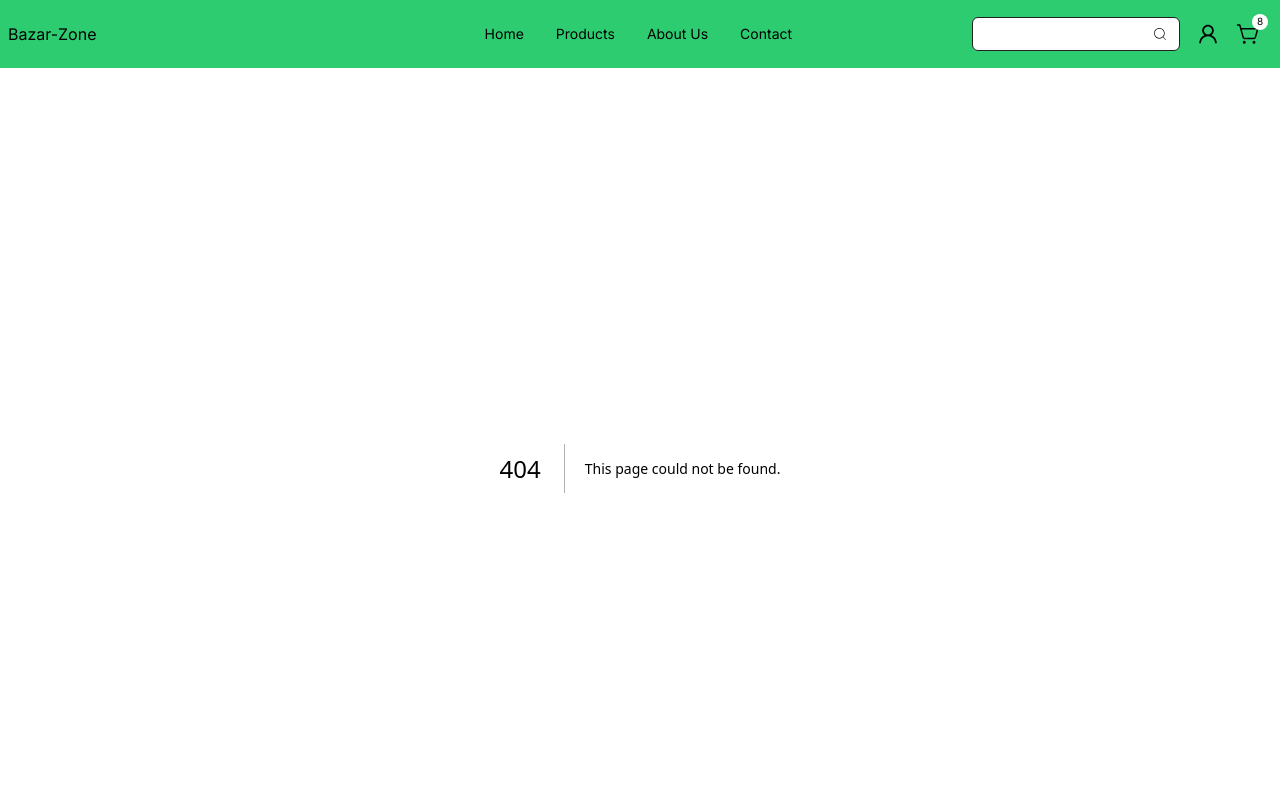
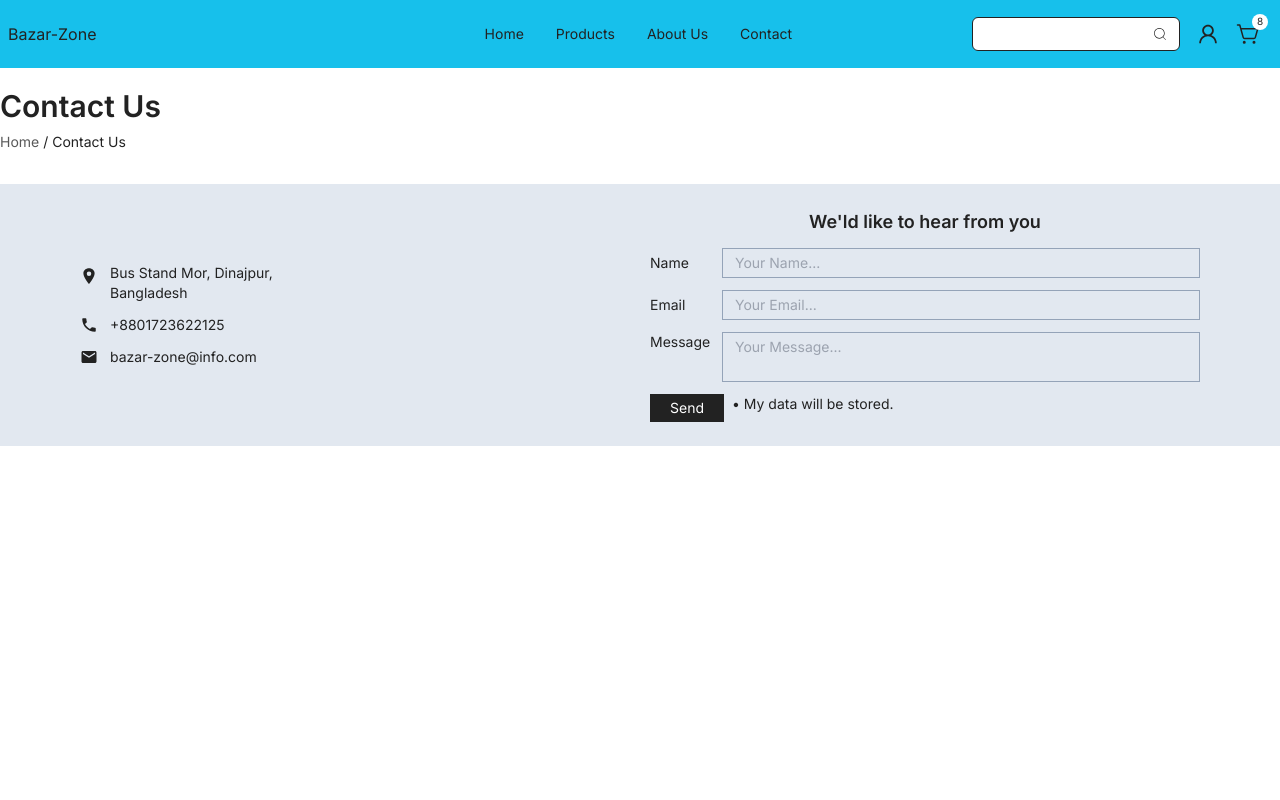
Before and after one commit to avideb24/bazar-zone, a Next.js app: page /contact in a window 1280 px wide. Before the commit this address had no page. Shown: the top 800 px of the page. Built offline with nearby package versions, Linux system fonts and the light colour scheme.

Commit message:
contact page added

```diff
--- /dev/null
+++ b/src/app/contact/page.jsx
@@ -0,0 +1,59 @@
+import { IoLocationSharp } from "react-icons/io5";
+import { IoMdCall } from "react-icons/io";
+import { MdEmail } from "react-icons/md";
+
+
+const ContactPaage = () => {
+    return (
+        <section className="py-5">
+            <h1 className="text-3xl font-semibold mb-2">Contact Us</h1>
+            <p><span className="opacity-75">Home</span> / Contact Us</p>
+
+            <div className="flex flex-col md:flex-row md:items-center gap-5 bg-slate-200 py-6 px-20 mt-8">
+                {/* infos */}
+                <div className="md:w-1/2 space-y-3">
+                    <div className="flex gap-3">
+                        <IoLocationSharp className="text-lg mt-1" />
+                        <address className="not-italic">Bus Stand Mor, Dinajpur, <br /> Bangladesh</address>
+                    </div>
+                    <div className="flex items-center gap-3">
+                        <IoMdCall className="text-lg" />
+                        <a href="tel:+8801723622125" className="hover:underline">+8801723622125</a>
+                    </div>
+                    <div className="flex items-center gap-3">
+                        <MdEmail className="text-lg" />
+                        <p>bazar-zone@info.com</p>
+                    </div>
+                </div>
+
+                {/* contact form */}
+                <div className="md:w-1/2 space-y-3">
+                    <h2 className="text-lg font-semibold text-center">We&apos;ld like to hear from you</h2>
+                    <form className="text-[color:var(--text-primary)] space-y-3">
+                        {/* name */}
+                        <div className="flex items-center gap-2">
+                            <label htmlFor="name" className="w-16">Name</label>
+                            <input type="text" className="flex grow px-3 py-1 bg-transparent border border-slate-400 outline-none" placeholder="Your Name..." id="name" />
+                        </div>
+                        {/* email */}
+                        <div className="flex items-center gap-2">
+                            <label htmlFor="email" className="w-16">Email</label>
+                            <input type="email" className="flex grow px-3 py-1 bg-transparent border border-slate-400 outline-none" placeholder="Your Email..." id="email" />
+                        </div>
+                        {/* email */}
+                        <div className="flex gap-2">
+                            <label htmlFor="message" className="w-16">Message</label>
+                            <textarea name="message" className="flex grow px-3 py-1 bg-transparent border border-slate-400 outline-none resize-none" placeholder="Your Message..." id="message"></textarea>
+                        </div>
+                        <div className="flex gap-2">
+                            <input type="submit" value="Send" className="bg-[color:var(--text-primary)] px-5 py-1 text-white cursor-pointer" />
+                            <p>• My data will be stored.</p>
+                        </div>
+                    </form>
+                </div>
+            </div>
+        </section>
+    );
+};
+
+export default ContactPaage;
--- a/src/app/globals.css
+++ b/src/app/globals.css
@@ -1,3 +1,5 @@
+@import url('https://fonts.googleapis.com/css2?family=Cormorant:ital,wght@0,300..700;1,300..700&display=swap');
+
 @tailwind base;
 @tailwind components;
 @tailwind utilities;
@@ -12,11 +14,21 @@ body{
   background: var(--bg-primary);
   color: var(--text-primary);
   width: 100%;
+  font-family: "Cormorant", serif;
 }
 
 
 
 
+
+/* overlay slate color */
+.content-overlay{
+  position: absolute;
+  width: 100%;
+  height: 100%;
+  background: rgba(0,0,0,0.1);
+}
+
 /* footer links hover */
 .footer-links li:hover{
   text-decoration: underline;
--- a/src/app/layout.jsx
+++ b/src/app/layout.jsx
@@ -14,9 +14,11 @@ export default function RootLayout({ children }) {
   return (
     <html lang="en">
       <body className={inter.className}>
-          <Navbar />
+        <Navbar />
+        <main className="min-h-screen max-w-7xl mx-3 xl:mx-auto bg-[color:var(--bg-primary)] text-[color:var(--text-prmary)] text-sm ">
           {children}
-          <Footer />
+        </main>
+        <Footer />
       </body>
     </html>
   );
--- a/src/app/page.jsx
+++ b/src/app/page.jsx
@@ -2,7 +2,7 @@ import React from 'react';
 
 const Homepage = () => {
     return (
-        <main className='max-w-7xl mx-auto bg-[color:var(--bg-primary)] text-[color:var(--text-prmary)] text-sm min-h-screen'>
+        <main className=''>
             home content
         </main>
     );
--- a/src/components/shared/Footer/Footer.jsx
+++ b/src/components/shared/Footer/Footer.jsx
@@ -36,7 +36,7 @@ const Footer = () => {
                         </li>
                         <li className="md:hidden">•</li>
                         <li>
-                            <Link href={'/'}>Contact</Link>
+                            <Link href={'/contact'}>Contact</Link>
                         </li>
                     </ul>
                 </nav>
--- a/src/components/shared/Navbar.jsx/Navbar.jsx
+++ b/src/components/shared/Navbar.jsx/Navbar.jsx
@@ -25,7 +25,7 @@ const Navbar = () => {
                                 <Link href={'/'}>About Us</Link>
                             </li>
                             <li>
-                                <Link href={'/'}>Contact</Link>
+                                <Link href={'/contact'}>Contact</Link>
                             </li>
                         </ul>
                     </nav>
@@ -43,7 +43,7 @@ const Navbar = () => {
                             <Link href={'/'}>About Us</Link>
                         </li>
                         <li>
-                            <Link href={'/'}>Contact</Link>
+                            <Link href={'/contact'}>Contact</Link>
                         </li>
                     </ul>
                 </nav>
--- a/tailwind.config.js
+++ b/tailwind.config.js
@@ -8,7 +8,7 @@ module.exports = {
   theme: {
     extend: {
       colors: {
-        primary: '#2ecc71',
+        primary: '#17c0eb',
       },
     },
   },
```
